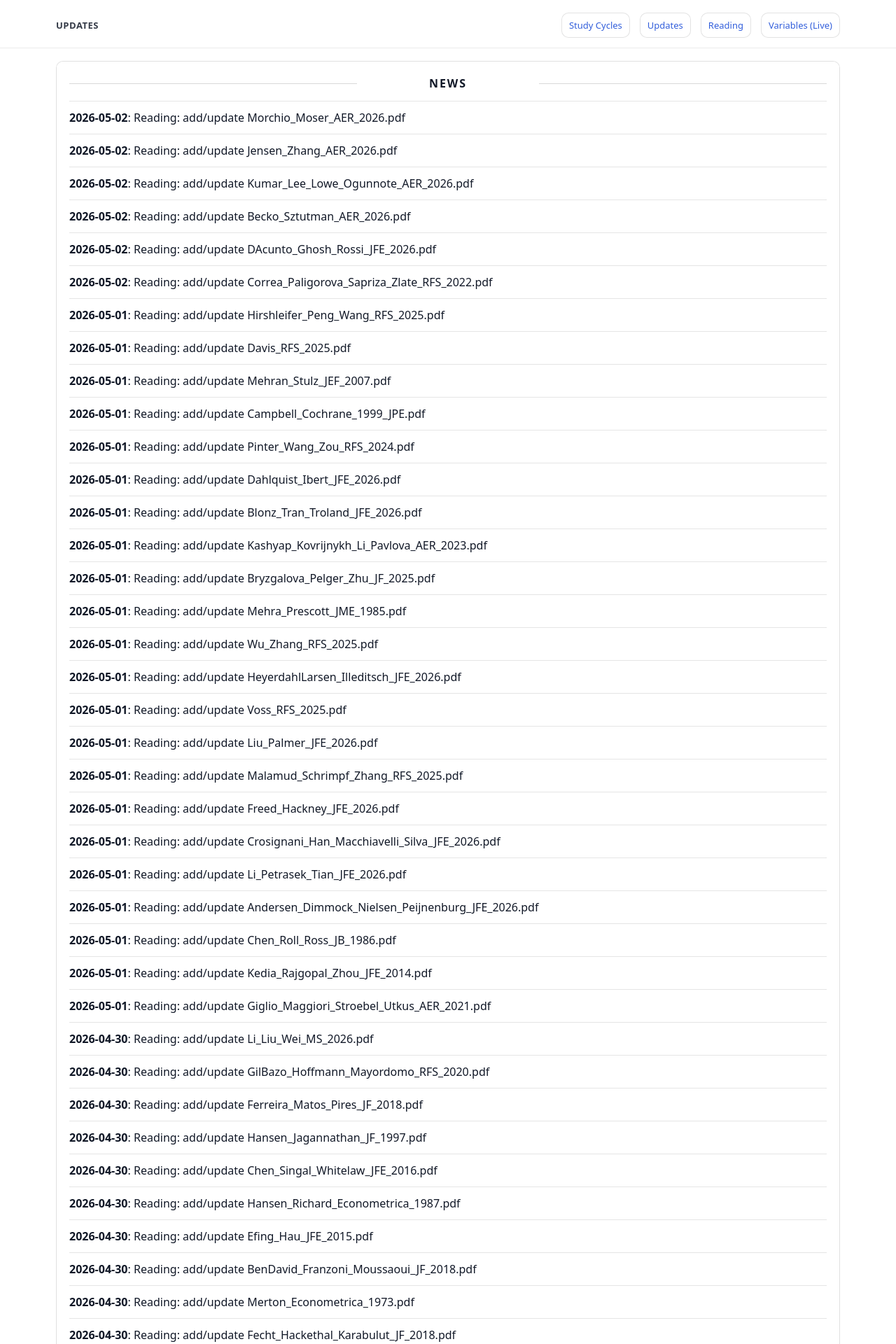
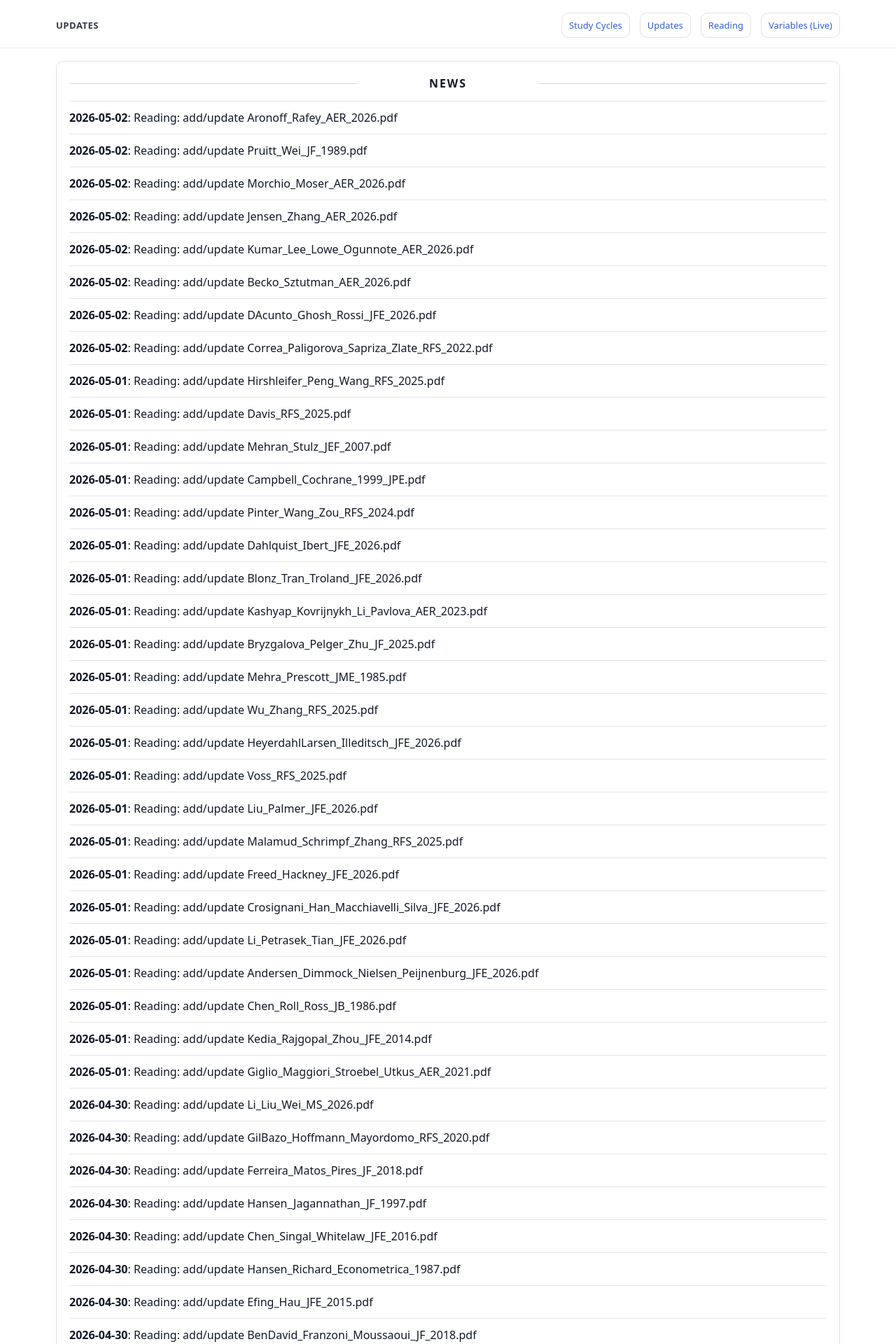
Before and after one commit to yaxinzn/study-archive, a Jekyll site: the page built from updates/index.md, in a window 1280 px wide. Shown: the top 1920 px of the page at 70% size. Built offline with Jekyll 4.4.1, drawn with Linux system fonts in a browser that asks for light colours; some of the changed text lies outside the part shown.

Commit message:
chore: update NEWS feed

```diff
--- a/_data/news.yml
+++ b/_data/news.yml
@@ -1,4 +1,10 @@
 # Auto-generated update history (sorted newest -> oldest). Do not edit manually.
+- ts: "1777714627"
+  date: "2026-05-02"
+  title: "Reading: add/update Aronoff_Rafey_AER_2026.pdf"
+- ts: "1777714594"
+  date: "2026-05-02"
+  title: "Reading: add/update Pruitt_Wei_JF_1989.pdf"
 - ts: "1777714213"
   date: "2026-05-02"
   title: "Reading: add/update Morchio_Moser_AER_2026.pdf"
```
